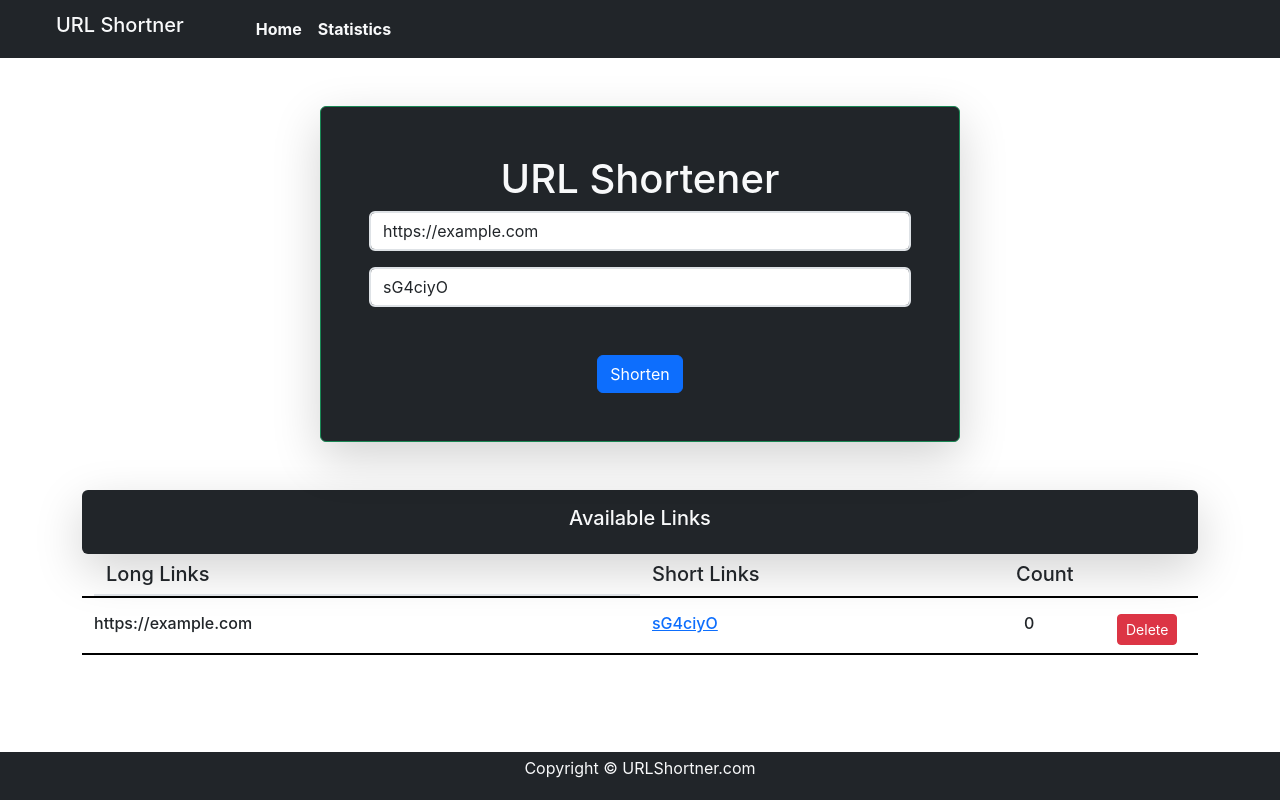
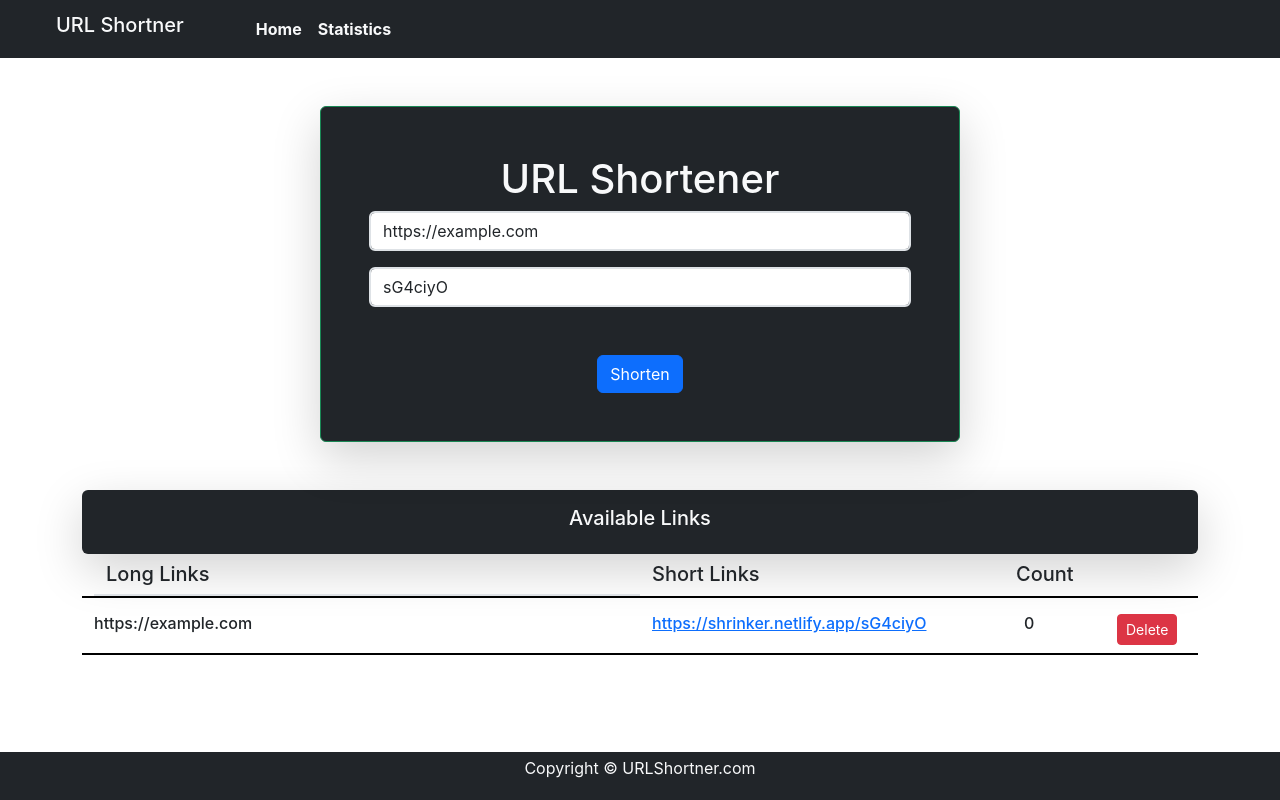
Before and after one commit to SyedSihabUsSakib/URLShortner, a React (Create React App) app: page / in a window 1280 px wide. Both pictures are taken after typing "https://example.com", "Sample" into the empty fields and a click on the button "Shorten". Built offline with nearby package versions, Linux system fonts and the light colour scheme.

Commit message:
shortLinks representation updated

```diff
--- a/src/myComponents/Links.js
+++ b/src/myComponents/Links.js
@@ -11,7 +11,7 @@ const Links = (props) => {
               <div className="col-md-6 overflow-auto"><h6>{props.link.longLink}</h6></div>
               <div className="col-md-4">
                   <Link to={props.link.shortLink} target="_blank">
-                      <h6>{props.link.shortLink}</h6>
+                      <h6>{'https://shrinker.netlify.app/'+props.link.shortLink}</h6>
                   </Link>
               </div>
               <div className="col-md-1 d-flex flex-row">
--- a/src/myComponents/StatComponent.js
+++ b/src/myComponents/StatComponent.js
@@ -27,7 +27,7 @@ const StatComponent = ({links}) => {
                 </div>
                 <div className="row container my-2  p-2 rounded">
                     <div className="col-md-6"><h5>{realLink?.longLink}</h5></div>
-                    <div className="col-md-4"><h5>{realLink?.shortLink}</h5></div>
+                    <div className="col-md-4"><h5>{'https://shrinker.netlify.app/'+realLink?.shortLink}</h5></div>
                     <div className="col-md-2"><h5>{realLink?.count}</h5></div>
                 </div>
 
--- a/src/myComponents/StatLinks.js
+++ b/src/myComponents/StatLinks.js
@@ -11,7 +11,7 @@ const StatLinks = (props) => {
               <div className="col-md-6 overflow-auto"><h6>{props.link.longLink}</h6></div>
               <div className="col-md-4">
                   <Link to={props.link.shortLink} target="_blank">
-                      <h6>{props.link.shortLink}</h6>
+                      <h6>{'https://shrinker.netlify.app/'+props.link.shortLink}</h6>
                   </Link>
               </div>
               <div className="col-md-1 d-flex flex-row">
```
Also changed, not shown: public/index.html (+1 -21 lines).
